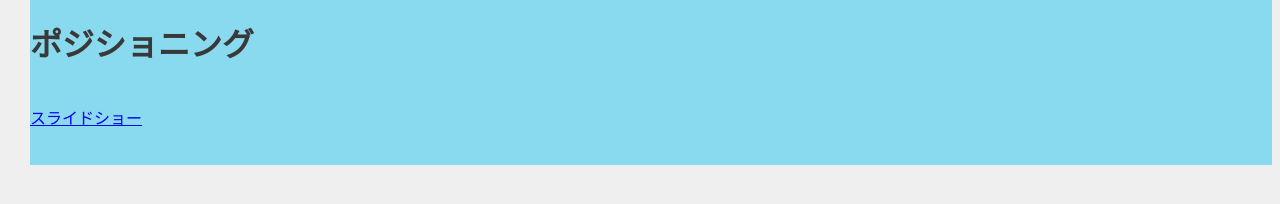
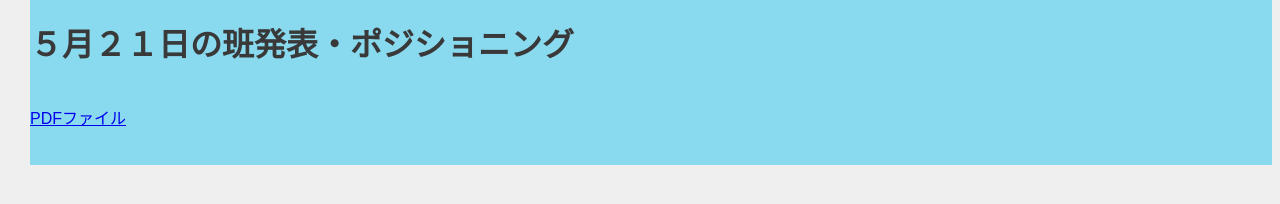
Before and after one commit to Aruku0155/xbp, a plain HTML site: page de34/kadai3.5.html in a window 1280 px wide. Shown: the part 92-296 px from the top of the page. Drawn offline with Linux system fonts and the light colour scheme.

Commit message:
あるく

```diff
--- a/de34/kadai3.5.html
+++ b/de34/kadai3.5.html
@@ -13,8 +13,8 @@
     <logotohome>
     <a href="../index.html"><img src="./images/0_XBlogo.png" alt=""></a>
     </logotohome>
-    <h1>ポジショニング</h1><br>
-    <a href="../images/0520クラスター分析.pdf" target="_blank">スライドショー</a><br>
+    <h1>５月２１日の班発表・ポジショニング</h1><br>
+    <a href="../images/0520クラスター分析.pdf" target="_blank">PDFファイル</a><br>
 
 <br>
 <br>
```
